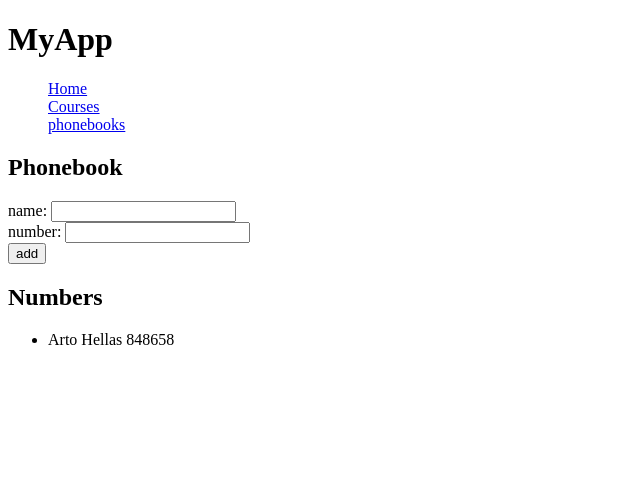
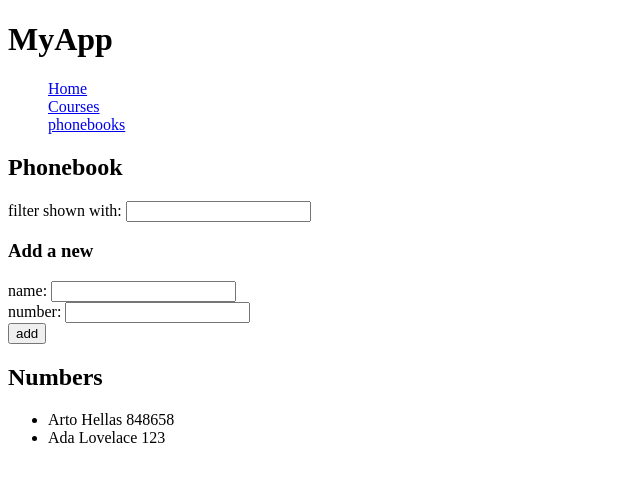
Before and after one commit to JulienLouisSchneider/prw3-react-part2, a React (Vite) app: page /phonebooks in a window 1280 px wide. Shown: the top 482 px of the page, without its empty margins (0-640 px from the left). Built offline with nearby package versions, Linux system fonts and the light colour scheme.

Commit message:
feat: exercise 2.9

```diff
--- a/src/pages/PhoneBook.jsx
+++ b/src/pages/PhoneBook.jsx
@@ -1,18 +1,20 @@
 import { useState } from 'react'
 
 const PhoneBook = () => {
-    const [persons, setPersons] = useState([{ name: 'Arto Hellas', number:'848658' ,id: 1}])
+    const [persons, setPersons] = useState([
+        { name: 'Arto Hellas', number: '848658', id: 1 },
+        { name: 'Ada Lovelace', number: '123', id: 2 },
+    ])
+
     const [newName, setNewName] = useState('')
     const [newNumber, setNewNumber] = useState('')
+    const [filter, setFilter] = useState('')
 
     const addPerson = (event) => {
         event.preventDefault()
 
-        const existingPerson = persons.find(
-            person => person.name === newName
-        )
-
-        if (existingPerson) {
+        const exists = persons.find(p => p.name === newName)
+        if (exists) {
             alert(`${newName} is already added to phonebook`)
             return
         }
@@ -25,47 +27,53 @@ const PhoneBook = () => {
 
         setPersons(persons.concat(personObject))
         setNewName('')
+        setNewNumber('')
     }
 
-
-    const handlePersonChange = (event) => {
-        setNewName(event.target.value)
-    }
-
-    const handleNumberChange = (event) => {
-        setNewNumber(event.target.value)
-    }
+    const personsToShow =
+        filter.trim() === ''
+            ? persons
+            : persons.filter(p =>
+                p.name.toLowerCase().includes(filter.toLowerCase())
+            )
 
     return (
         <div>
             <h2>Phonebook</h2>
 
+            <div>
+                filter shown with:{' '}
+                <input
+                    value={filter}
+                    onChange={(e) => setFilter(e.target.value)}
+                />
+            </div>
+
+            <h3>Add a new</h3>
             <form onSubmit={addPerson}>
                 <div>
                     name:{' '}
                     <input
                         value={newName}
-                        onChange={handlePersonChange}
+                        onChange={(e) => setNewName(e.target.value)}
                     />
                 </div>
-
                 <div>
                     number:{' '}
                     <input
                         value={newNumber}
-                        onChange={handleNumberChange}
+                        onChange={(e) => setNewNumber(e.target.value)}
                     />
                 </div>
-
-                <div>
-                    <button type="submit">add</button>
-                </div>
+                <button type="submit">add</button>
             </form>
 
             <h2>Numbers</h2>
             <ul>
-                {persons.map(person => (
-                    <li key={person.id}>{person.name} {person.number}</li>
+                {personsToShow.map(person => (
+                    <li key={person.id}>
+                        {person.name} {person.number}
+                    </li>
                 ))}
             </ul>
         </div>
```
